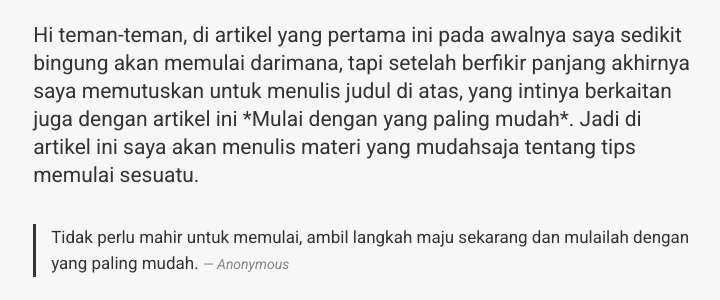
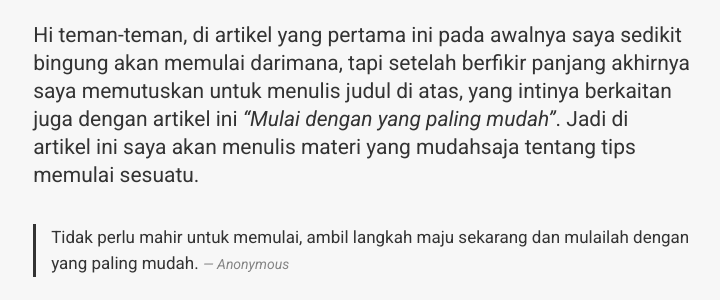
Before and after one commit to rozakbuhari/rozakbuhari.github.io.backup, a Jekyll site: the page built from _posts/2016-06-07-mulai-dengan-yang-paling-mudah.md, in a window 1280 px wide. Shown: the part 421-721 px from the top of the page, without its empty margins (278-998 px from the left). Built offline with Jekyll 4.4.1, drawn with Linux system fonts in a browser that asks for light colours.

Commit message:
Update 2016-06-07-mulai-dengan-yang-paling-mudah.md

```diff
--- a/_posts/2016-06-07-mulai-dengan-yang-paling-mudah.md
+++ b/_posts/2016-06-07-mulai-dengan-yang-paling-mudah.md
@@ -3,9 +3,9 @@ layout: post
 author: Fathurozak Buhari
 ---
 
-<p class="intro">Hi teman-teman, di artikel yang pertama ini pada awalnya saya sedikit bingung akan memulai darimana,
+<p class="intro" markdown="1">Hi teman-teman, di artikel yang pertama ini pada awalnya saya sedikit bingung akan memulai darimana,
 tapi setelah berfikir panjang akhirnya saya memutuskan untuk menulis judul di atas,
-yang intinya berkaitan juga dengan artikel ini *Mulai dengan yang paling mudah*. Jadi di artikel ini
+yang intinya berkaitan juga dengan artikel ini *"Mulai dengan yang paling mudah"*. Jadi di artikel ini
 saya akan menulis materi yang mudahsaja tentang tips memulai sesuatu.
 </p>
 
```
